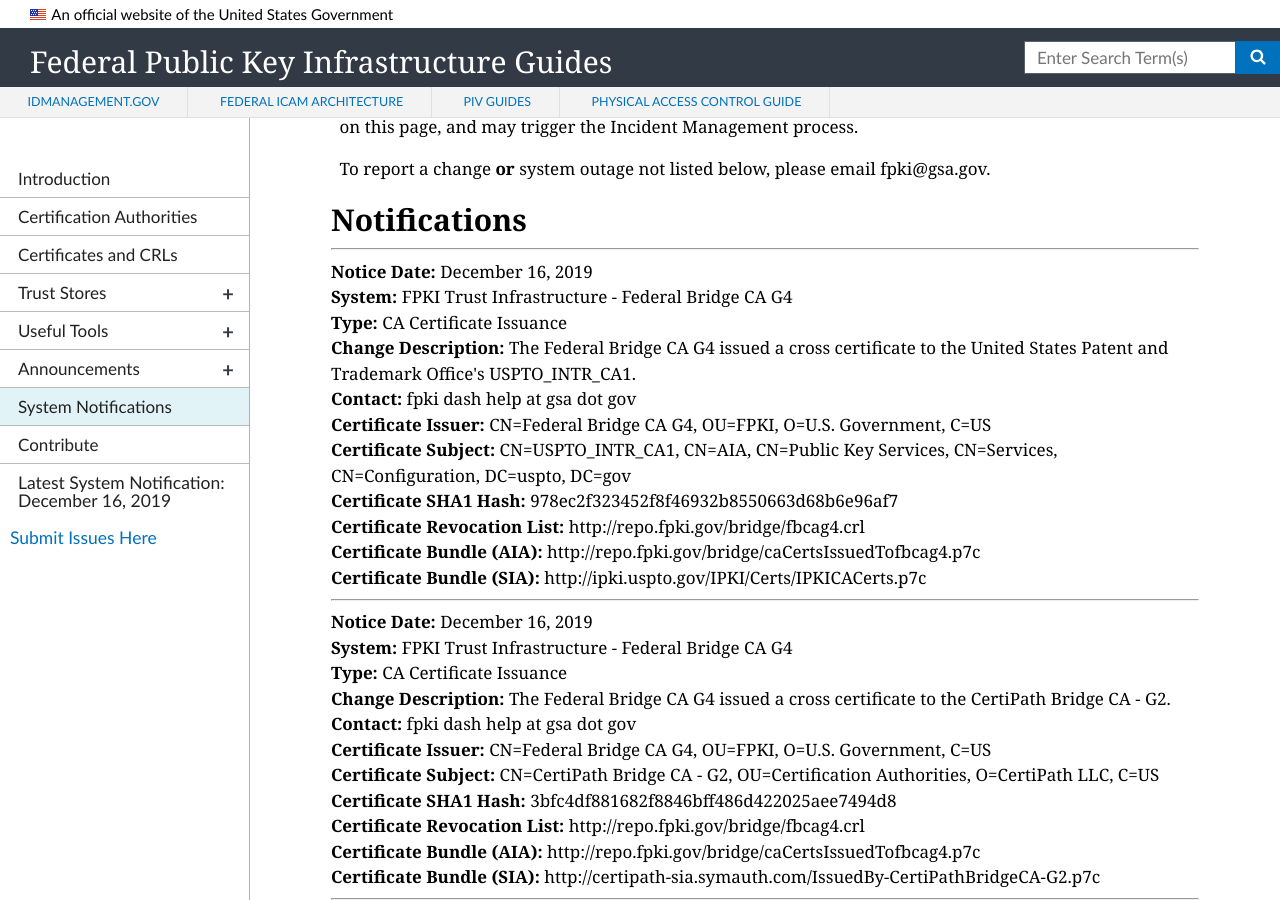
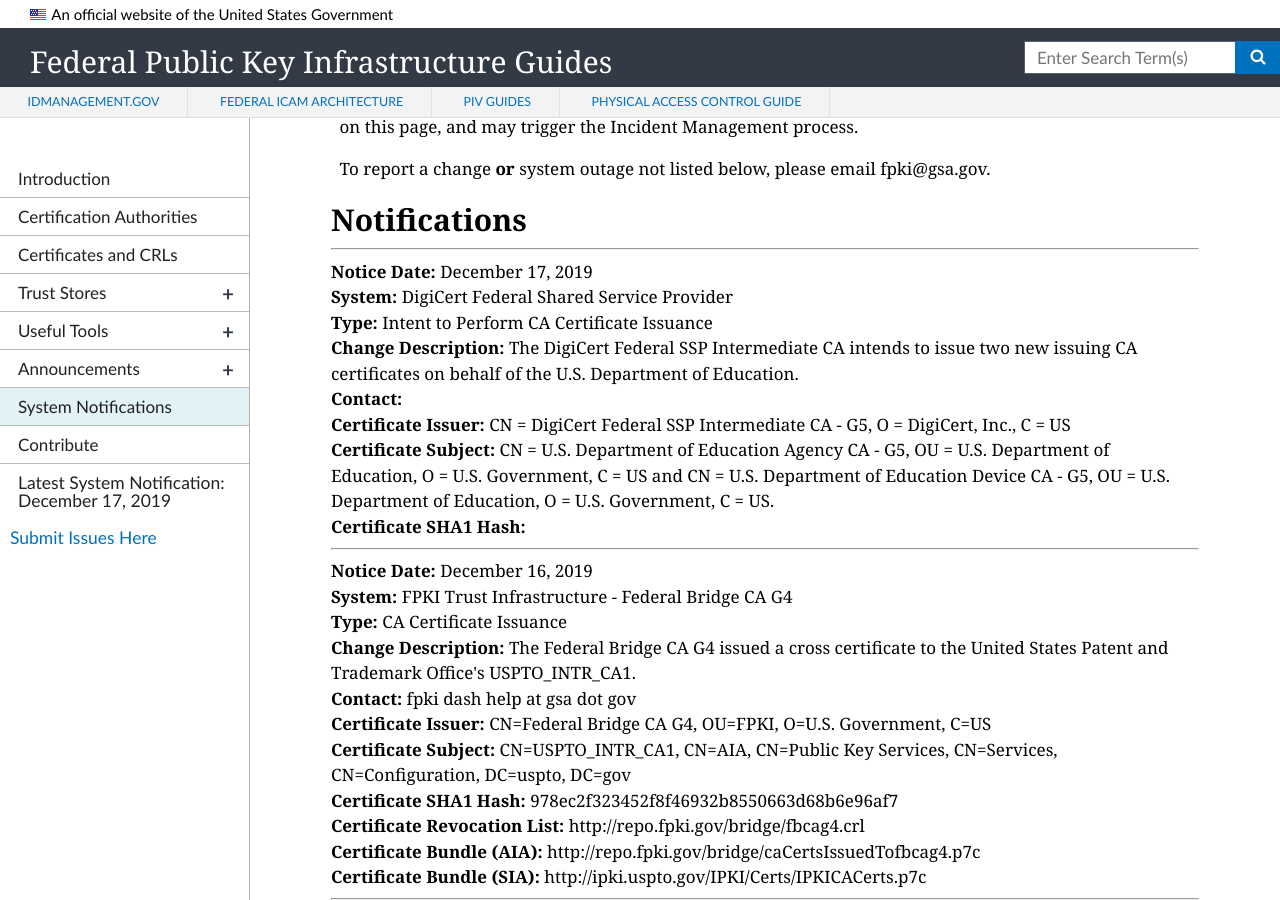
Before and after one commit to GSA/fpki-guides, a Jekyll site: the page built from pages/fpki_notifications.md, in a window 1280 px wide and 900 px high, scrolled down 672 px. Built offline with Jekyll 4.4.1, drawn with Linux system fonts in a browser that asks for light colours; nearby versions of some CDN libraries.

Commit message:
Update notifications.yml
Assumed the incremental name of the new issuing CA based on historical naming convention.

```diff
--- a/_data/notifications.yml
+++ b/_data/notifications.yml
@@ -1597,6 +1597,19 @@
   sia_uri: http://ipki.uspto.gov/IPKI/Certs/IPKICACerts.p7c
   ocsp_uri:
 
+- notice_date: December 17, 2019
+  change_type: Intent to Perform CA Certificate Issuance
+  start_datetime:
+  system: DigiCert Federal Shared Service Provider
+  change_description: The DigiCert Federal SSP Intermediate CA intends to issue two new issuing CA certificates on behalf of the U.S. Department of Education.
+  ca_certificate_hash:
+  ca_certificate_issuer: CN = DigiCert Federal SSP Intermediate CA - G5, O = DigiCert, Inc., C = US
+  ca_certificate_subject: CN = U.S. Department of Education Agency CA - G5, OU = U.S. Department of Education, O = U.S. Government, C = US and CN = U.S. Department of Education Device CA - G5, OU = U.S. Department of Education, O = U.S. Government, C = US.
+  cdp_uri:
+  aia_uri:
+  sia_uri:
+  ocsp_uri:
+
 #- notice_date:
 #  change_type: CA Certificate Issuance
 #  start_datetime:
```
